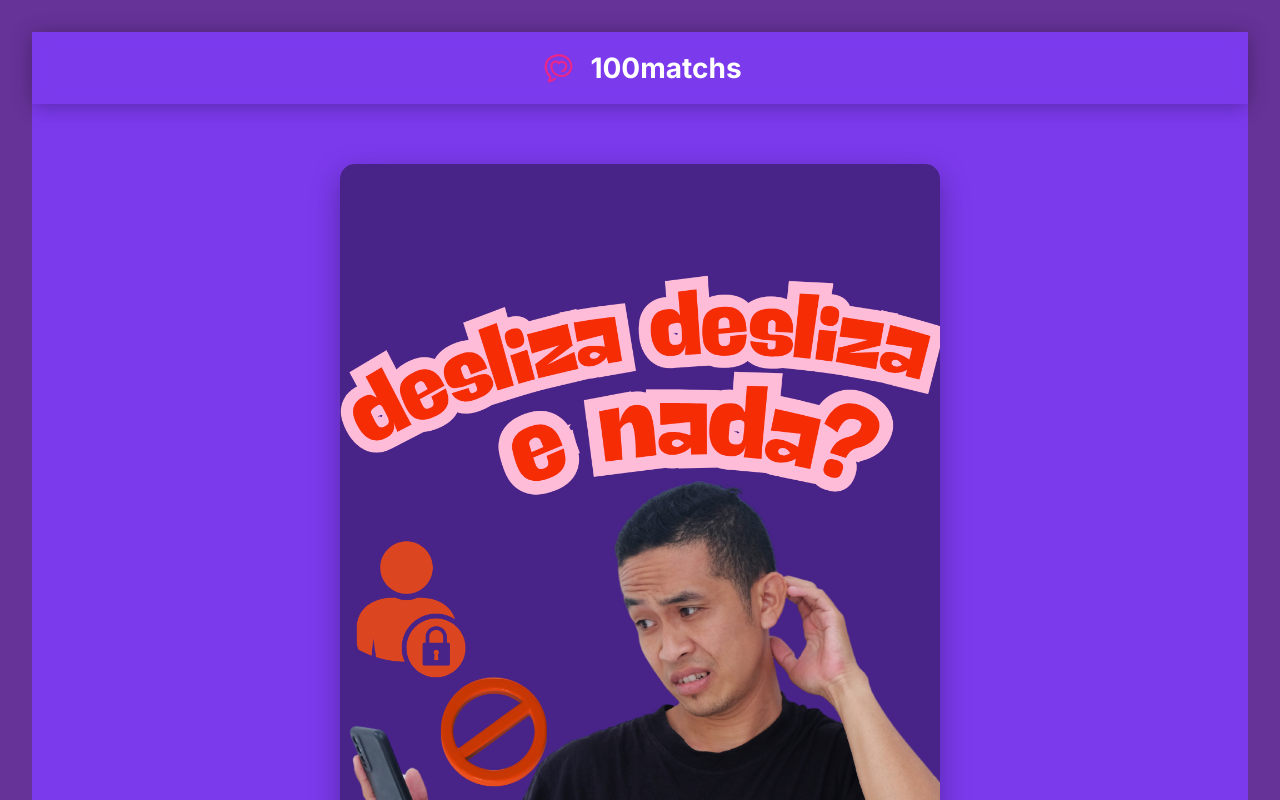
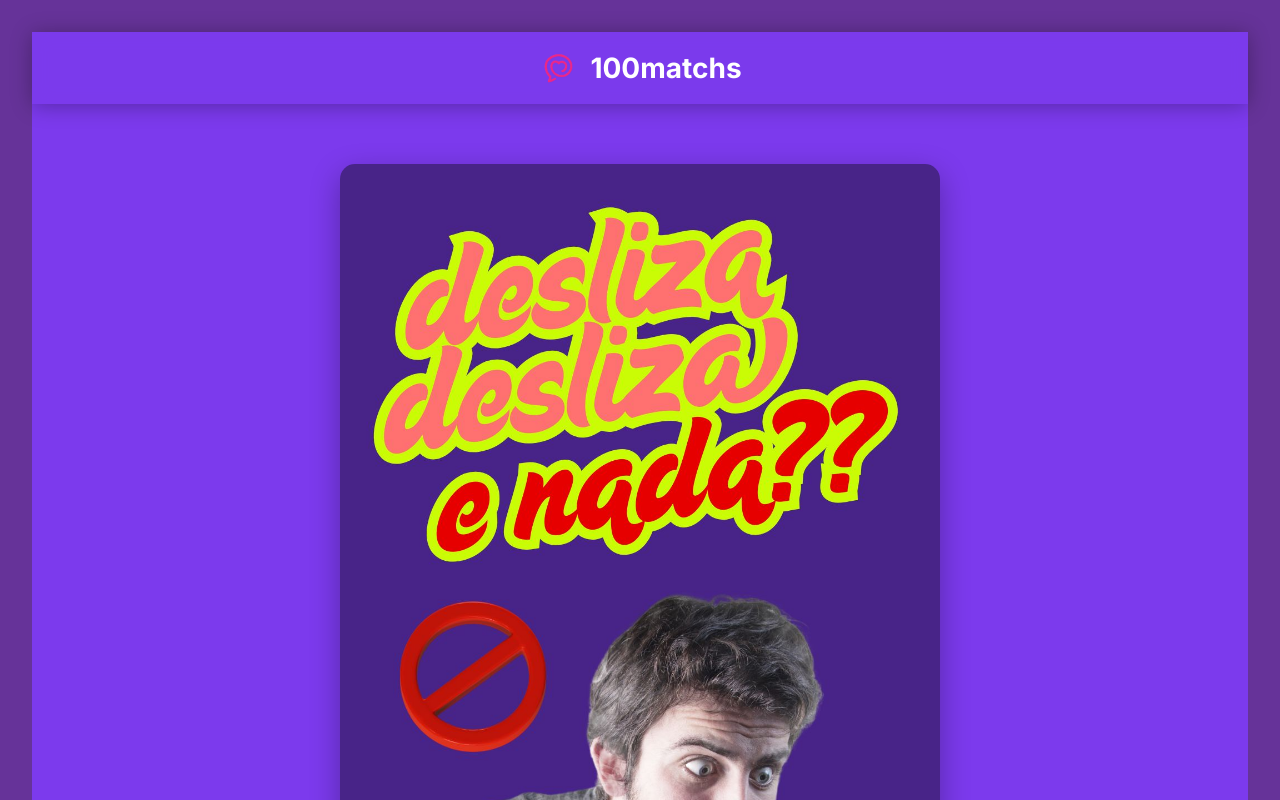
Before and after one commit to rodrigokrapp/100matchs, a React (Vite) app: page / in a window 1280 px wide. Shown: the top 800 px of the page. Built offline with nearby package versions, Linux system fonts and the light colour scheme.

Commit message:
Deploy: Substituição da imagem desliza-nada 4.jpg.jpg

```diff
--- a/src/pages/HomePage.tsx
+++ b/src/pages/HomePage.tsx
@@ -101,7 +101,7 @@ const HomePage: React.FC = () => {
       borderRadius: '15px',
       marginBottom: '40px',
       boxShadow: '0 10px 30px rgba(0, 0, 0, 0.3)',
-      backgroundImage: 'url("/desliza e nada 1.jpg.png")',
+      backgroundImage: 'url("/desliza-nada 4.jpg.jpg")',
       backgroundSize: 'cover',
       backgroundPosition: 'center',
       backgroundRepeat: 'no-repeat',
@@ -198,7 +198,7 @@ const HomePage: React.FC = () => {
           {/* Banner principal com botão abaixo */}
           <div style={styles.imageContainer}>
             <img
-              src="/desliza e nada 1.jpg.png"
+              src="/desliza-nada 4.jpg.jpg"
               alt="Banner Principal"
               style={styles.sectionImage}
             />
```
Also changed, not shown: public/desliza-nada 4.jpg.jpg (added).
